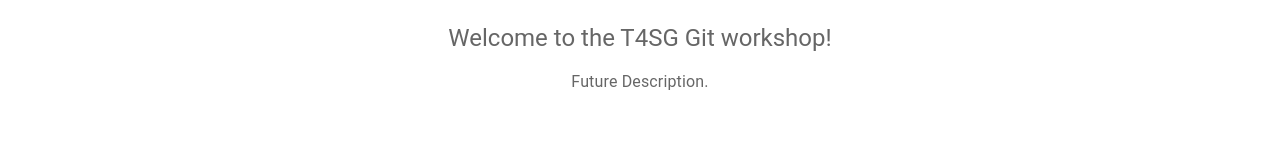
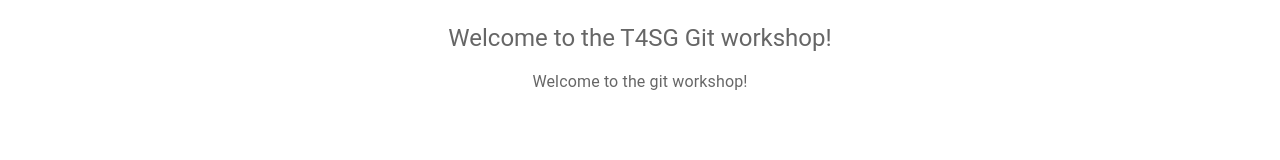
Before and after one commit to hcs-t4sg/git-workshop, a React (Vite) app: page / in a window 1280 px wide. Shown: the part 199-359 px from the top of the page. Built offline with nearby package versions, Linux system fonts and the light colour scheme.

Commit message:
changed description line

```diff
--- a/src/App.tsx
+++ b/src/App.tsx
@@ -57,7 +57,7 @@
                 Welcome to the T4SG Git workshop!
               </Typography>
               <Typography variant="body1" align="center" color="text.secondary" paragraph>
-                Future Description.
+                Welcome to the git workshop!
               </Typography>
               <Stack
                 sx={{ pt: 4 }}
```
